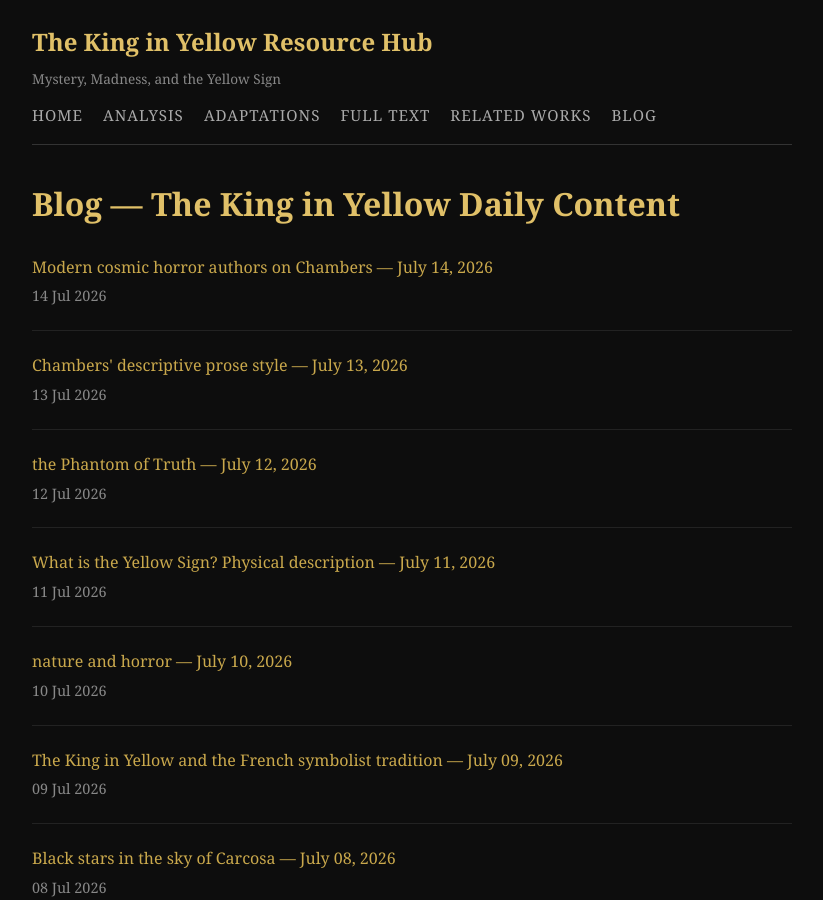
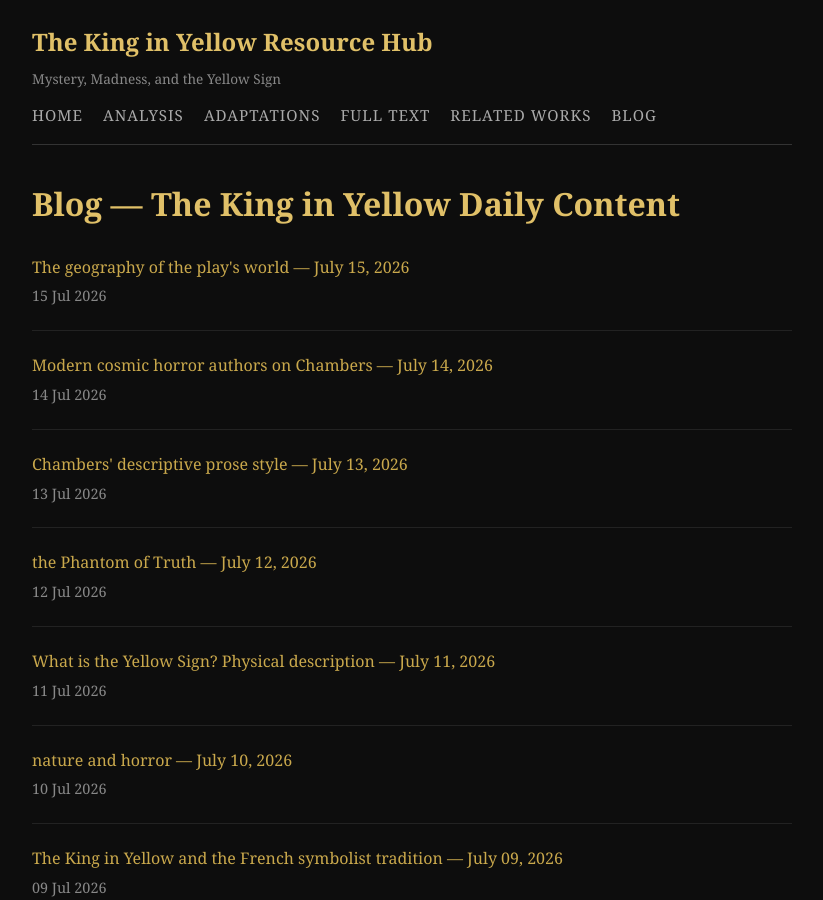
Before and after one commit to miravosqueinteresante/the-king-in-yellow-resources, a Jekyll site: the page built from blog/index.md, in a window 1280 px wide and 900 px high. Shown: the whole window, without its empty margins (228-1051 px from the left). Built offline with Jekyll 4.4.1, drawn with Linux system fonts in a browser that asks for light colours; some of the changed lines change nothing that is shown.

Commit message:
Daily post — 2026-07-15

```diff
--- a/_data/post-queue.json
+++ b/_data/post-queue.json
@@ -10,9 +10,10 @@
     "used": [
       "Yhtill \u2014 the sister city",
       "The twin suns of Carcosa",
-      "Black stars in the sky of Carcosa"
+      "Black stars in the sky of Carcosa",
+      "The geography of the play's world"
     ],
-    "last_date": "2026-07-08"
+    "last_date": "2026-07-15"
   },
   "yellow_sign_meaning": {
     "used": [
--- /dev/null
+++ b/_posts/2026-07-15-the-geography-of-the-plays-world.md
@@ -0,0 +1,35 @@
+---
+layout: post
+title: "The geography of the play's world — July 15, 2026"
+date: 2026-07-15 12:00:00 +0000
+categories: blog
+content_type: carcosa_lore
+tags: [carcosa lore the-king-in-yellow chambers analysis]
+---
+The geography of the world depicted in "The King in Yellow" is as surreal and fragmented as its narrative structure. Robert W. Chambers crafts a setting that transcends the traditional boundaries of space and time, inviting readers into a realm where reality and madness intertwine. This geography serves not only as a backdrop but also as a catalyst for the psychological unraveling experienced by the characters.
+
+Central to this strange landscape is the city of Carcosa, a place shrouded in mystery and imbued with an eerie beauty. In "The Repairer of Reputations," Chambers describes Carcosa as a city "of golden spires" and "white towers," suggesting a blend of opulence and the uncanny. The stark contrast between the grandeur of its architecture and the pervasive sense of dread encapsulates the essence of weird fiction—an alluring yet terrifying world that beckons the curious but threatens to consume them.
+
+Chambers employs specific geographical elements to elicit feelings of disorientation and unease. The lakes surrounding Carcosa are described as "the black waters," hinting at depths that conceal both wonders and horrors. These waters reflect the sky, mirroring the darkness of the human psyche, suggesting that what lies beneath the surface is as tumultuous as the characters’ inner turmoil. Such imagery invites readers to ponder the nature of reality—what lies on the surface may be deceptive, obscuring a more profound and disturbing truth.
+
+The paths that lead to Carcosa are often depicted as twisted and labyrinthine, further reinforcing the theme of entrapment. In "The Yellow Sign," the journey towards the play's dark themes echoes the characters' descent into madness, as they navigate a landscape that feels both familiar and alien. The geography here becomes a psychological map, representing the characters' internal struggles and the inevitability of their fates.
+
+Chambers also introduces the idea of the "King in Yellow," a figure whose influence permeates the very fabric of the setting. As characters encounter the play, they find themselves drawn deeper into a web of despair and chaos. The boundaries between Carcosa and the real world blur; the very act of engaging with the play alters their perception of their surroundings. This interplay between the physical landscape and the psychological experience underscores the idea that geography in weird fiction is not merely a setting, but a mirror reflecting the characters’ deepest fears and desires.
+
+Moreover, the non-linear geography of "The King in Yellow"—where time seems irrelevant and space is malleable—contributes to the unsettling atmosphere. The characters often find themselves in places that evoke a sense of déjà vu, suggesting a cyclical repetition of horror. This temporal disjunction enhances the feeling that Carcosa, with its shifting landscapes, could exist outside the conventional rules governing the physical world.
+
+In conclusion, the geography of the world in "The King in Yellow" is instrumental in shaping the narrative's themes of madness, despair, and existential dread. Through the haunting landscapes of Carcosa, Chambers invites readers into a realm that transcends mere fiction, inviting us to confront the unknown and the unsettling depths of our own psyche. As we traverse this strange land, we are reminded that the most disquieting horrors often lie not in the external world, but within ourselves.
+
+---
+
+### Explore More
+
+- [Carcosa Glossary — Complete Guide](/the-king-in-yellow-resources/analysis/carcosa-glossary/)
+
+*For a more interactive experience, there is a coloring book and nightmare journal inspired by The King in Yellow: [The King in Yellow: Nightmares Diary and Coloring Book](https://www.amazon.com/dp/B0CTXCQ9HM)*
+
+### Previous Posts on This Topic
+
+- [The twin suns of Carcosa — June 29, 2026](/the-king-in-yellow-resources/2026/07/2026-06-29-the-twin-suns-of-carcosa.html)
+- [Black stars in the sky of Carcosa — July 08, 2026](/the-king-in-yellow-resources/2026/07/2026-07-08-black-stars-in-the-sky-of-carcosa.html)
+- [the sister city — June 16, 2026](/the-king-in-yellow-resources/2026/07/2026-06-16-yhtill-the-sister-city.html)
```
